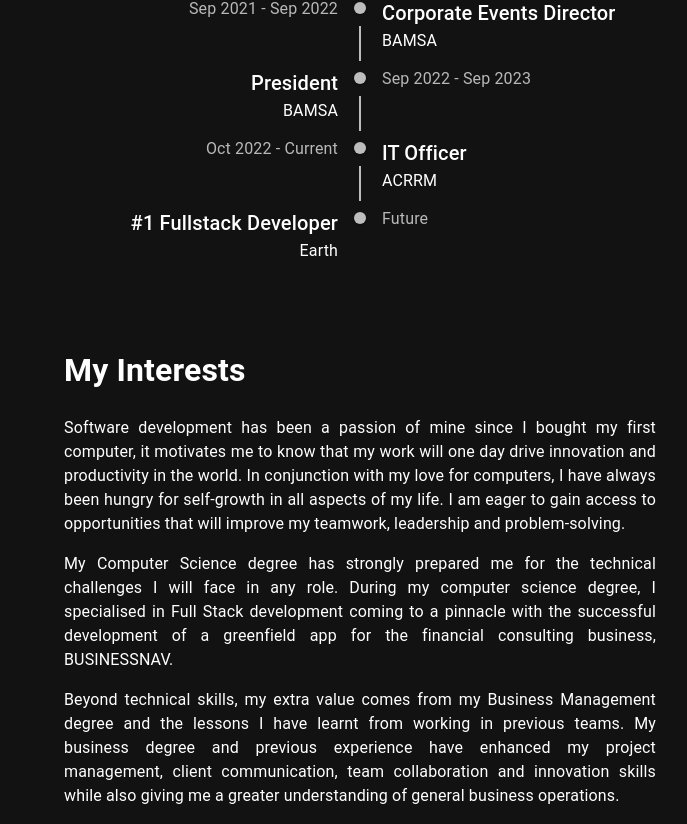
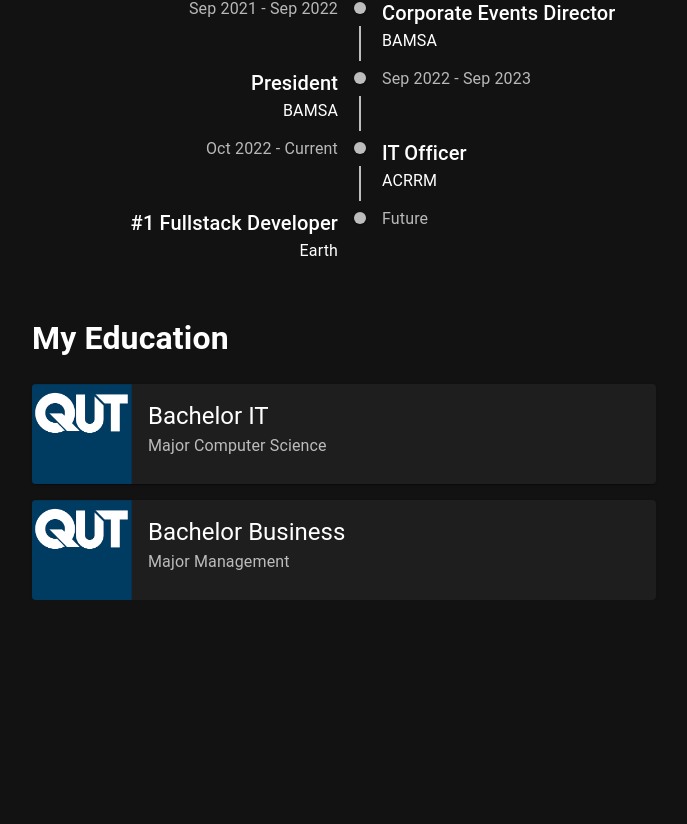
Before and after one commit to JonoMN/JonoMN.github.io, a React (Create React App) app: page / in a window 1280 px wide. Shown: the part 1847-2671 px from the top of the page, without its empty margins (280-967 px from the left). After the commit the page ends 2447 px from the top, so only its background shows below. Built offline with nearby package versions, Linux system fonts and the light colour scheme.

Commit message:
Added Education Cards to Home

```diff
--- a/src/pages/home.js
+++ b/src/pages/home.js
@@ -4,10 +4,12 @@
 import React from "react";
 import Grid from "@mui/material/Grid";
 import Item from "@mui/material/Grid";
-import background from "../img/BG-Test1.jpg";
+import QUT from "../img/QUT-Logo.png";
 import Card from "@mui/material/Card";
 import Typography from "@mui/material/Typography";
 import { loadSlim } from "tsparticles-slim";
+import CardContent from "@mui/material/CardContent";
+import CardMedia from "@mui/material/CardMedia";
 
 import Timeline from "@mui/lab/Timeline";
 import TimelineItem from "@mui/lab/TimelineItem";
@@ -16,6 +18,8 @@
 import TimelineContent from "@mui/lab/TimelineContent";
 import TimelineDot from "@mui/lab/TimelineDot";
 import TimelineOppositeContent from "@mui/lab/TimelineOppositeContent";
+import Paper from "@mui/material/Paper";
+import Box from "@mui/material/Box";
 
 import Particles from "react-particles";
 import { useCallback } from "react";
@@ -51,7 +55,6 @@
 
   const backgroundTop = {
     opacity: opacity,
-    backgroundImage: `url(${background})`,
     height: "200vh",
     backgroundSize: "cover",
     backgroundRepeat: "no-repeat",
@@ -290,36 +293,59 @@
                 </Timeline>
               </Item>
             </Grid>
-            <Grid item xs={12}>
-              <h1>My Interests</h1>
+            <Box>
+              <h1>My Education</h1>
               <Item>
-                <p>
-                  Software development has been a passion of mine since I bought
-                  my first computer, it motivates me to know that my work will
-                  one day drive innovation and productivity in the world. In
-                  conjunction with my love for computers, I have always been
-                  hungry for self-growth in all aspects of my life. I am eager
-                  to gain access to opportunities that will improve my teamwork,
-                  leadership and problem-solving.
-                </p>
-                <p>
-                  My Computer Science degree has strongly prepared me for the
-                  technical challenges I will face in any role. During my
-                  computer science degree, I specialised in Full Stack
-                  development coming to a pinnacle with the successful
-                  development of a greenfield app for the financial consulting
-                  business, BUSINESSNAV.
-                </p>
-                <p>
-                  Beyond technical skills, my extra value comes from my Business
-                  Management degree and the lessons I have learnt from working
-                  in previous teams. My business degree and previous experience
-                  have enhanced my project management, client communication,
-                  team collaboration and innovation skills while also giving me
-                  a greater understanding of general business operations.
-                </p>
+                <Grid container spacing={2}>
+                  <Grid item xs={12}>
+                    <Card sx={{ display: "flex" }}>
+                      <CardMedia
+                        component="img"
+                        sx={{ width: 100 }}
+                        image={QUT}
+                        alt="QUT Logo"
+                      />
+                      <Box sx={{ display: "flex", flexDirection: "column" }}>
+                        <CardContent>
+                          <Typography variant="h5">Bachelor IT</Typography>
+                          <Typography
+                            variant="subtitle1"
+                            color="text.secondary"
+                            component="div"
+                          >
+                            Major Computer Science
+                          </Typography>
+                        </CardContent>
+                      </Box>
+                    </Card>
+                  </Grid>
+                  <Grid item xs={12}>
+                    <Card sx={{ display: "flex" }}>
+                      <CardMedia
+                        component="img"
+                        sx={{ width: 100 }}
+                        image={QUT}
+                        alt="QUT Logo"
+                      />
+                      <Box sx={{ display: "flex", flexDirection: "column" }}>
+                        <CardContent>
+                          <Typography variant="h5">
+                            Bachelor Business
+                          </Typography>
+                          <Typography
+                            variant="subtitle1"
+                            color="text.secondary"
+                            component="div"
+                          >
+                            Major Management
+                          </Typography>
+                        </CardContent>
+                      </Box>
+                    </Card>
+                  </Grid>
+                </Grid>
               </Item>
-            </Grid>
+            </Box>
           </Grid>
         </Container>
       </div>
```
Also changed, not shown: src/img/QUT-Logo.png (added).
